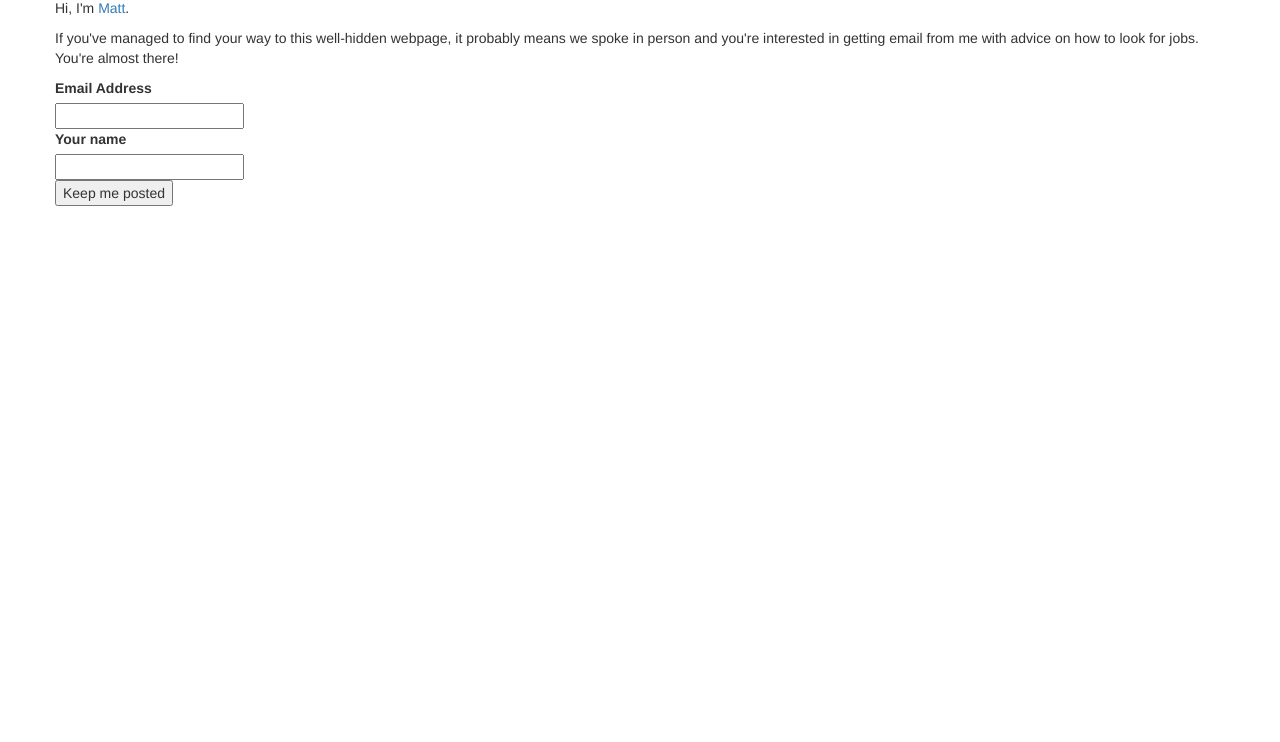
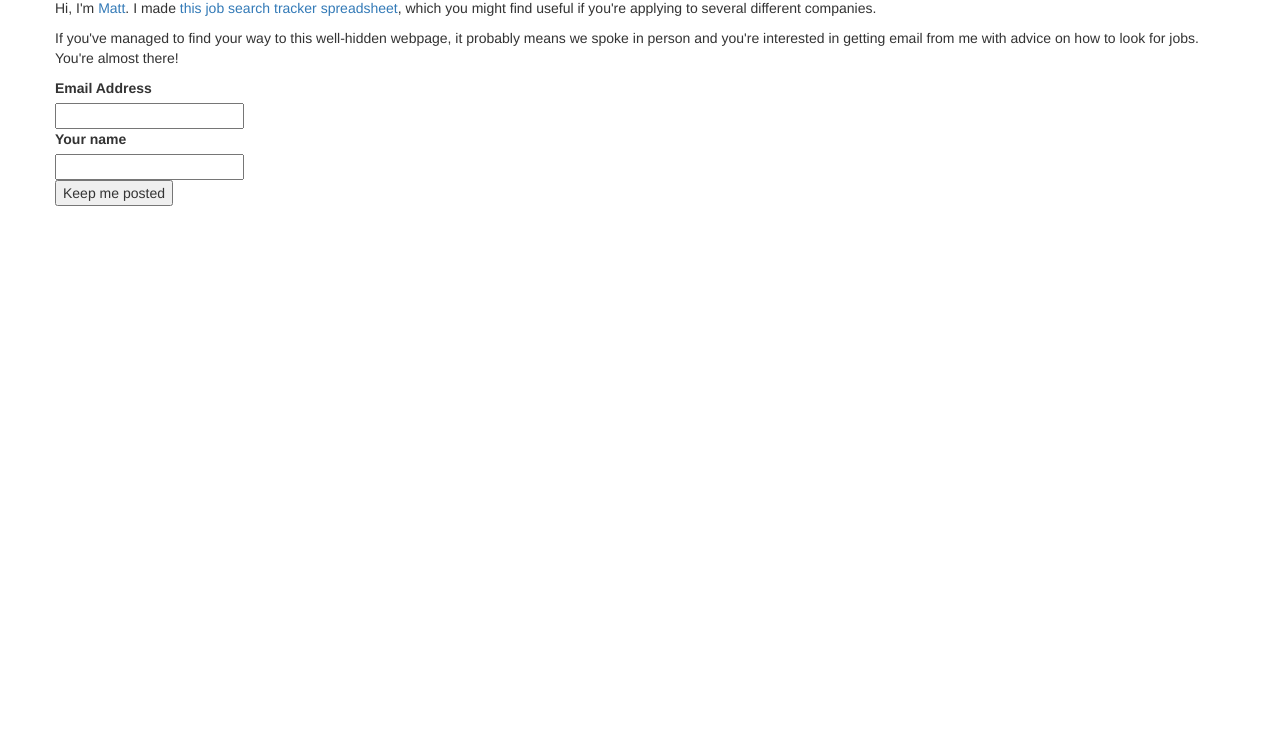
Before and after one commit to mattdp/mattdp.github.io, a plain HTML site: page index.html in a window 1280 px wide. Shown: the part 58-800 px from the top of the page. Drawn offline with nearby package versions, Linux system fonts and the light colour scheme.

Commit message:
add job search tracker spreadsheet link

```diff
--- a/index.html
+++ b/index.html
@@ -16,7 +16,7 @@
 				<form action="https://www.getdrip.com/forms/87025127/submissions" method="post" data-drip-embedded-form="87025127">
 				  <h3 data-drip-attribute="headline" class="text-center">Job search advice</h3>
 				  <div data-drip-attribute="description">
-				  	<p>Hi, I'm <a href="https://www.linkedin.com/in/matthewfdupont/">Matt</a>.</p>
+				  	<p>Hi, I'm <a href="https://www.linkedin.com/in/matthewfdupont/">Matt</a>. I made <a href="https://docs.google.com/spreadsheets/d/1q3YDOsN0pZhEqRdso7l8r8YAj9YasMLVguHcY6ClxB8/">this job search tracker spreadsheet</a>, which you might find useful if you're applying to several different companies.</p>
 				  	<p>If you've managed to find your way to this well-hidden webpage, it probably means we spoke in person and you're interested in getting email from me with advice on how to look for jobs. You're almost there!</p>
 					</div>
 					<div>
```
